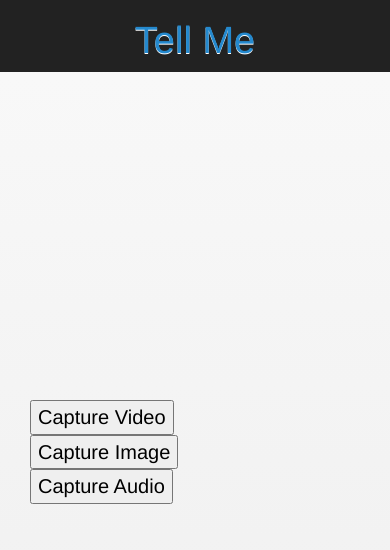
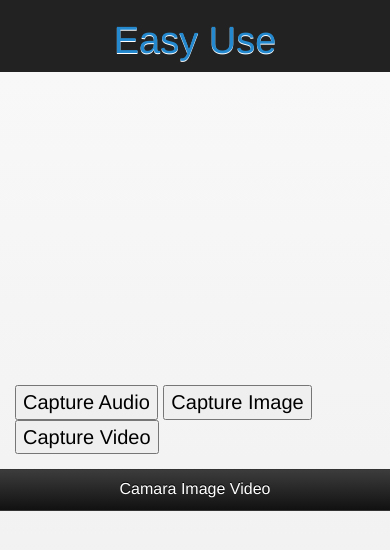
Before and after one commit to punkonrock/Test, a plain HTML site: page index.html in a window 390 px wide. Drawn offline with nearby package versions, Linux system fonts and the light colour scheme; some packages are replaced by stand-ins of ours.

Commit message:
Update index.html

```diff
--- a/index.html
+++ b/index.html
@@ -1,19 +1,30 @@
 <!DOCTYPE HTML>
 <html>
 <head>
-<meta name="viewport" content="width=device-width, initial-scale=1.0">
-<meta http-equiv="Content-type" content="text/html; charset=utf-8">
+
 <meta charset="utf-8">
+
 	<meta name="viewport" content="initial-scale=1.0, user-scalable=no">
+
 	<meta name="apple-mobile-web-app-capable" content="yes">
+
 	<meta name="apple-mobile-web-app-status-bar-style" content="black">
+
 	<link rel="stylesheet" href="css/jquery.mobile-1.3.1.min.css">
+
 	<script src="js/jquery-1.9.0.js"></script>
 	<script src="js/jquery.mobile-1.3.1.min.js"></script>
+
+	<!-- Extra Codiqa features -->
 	<script src="js/codiqa.ext.js"></script>
+	<!-- Extra Codiqa features -->
+
 	<link rel="stylesheet" href="css/codiqa.ext.css">
 
-<title>Testmid</title>
+   <title>Capture Photo</title>
+	<script type="text/javascript" charset="utf-8" src="cordova.js"></script>
+
+
 
     <script type="text/javascript" charset="utf-8" src="cordova.js"></script>
     <script type="text/javascript" src="https://maps.googleapis.com/maps/api/js?sensor=false"></script>
@@ -172,7 +183,7 @@ body {
 <body>
 <div class="navbar navbar-inverse navbar-static-top">
 		<div class="navbar-inner">
-			  <a class="brand" href="#" style="float:center"><center><h1>Tell Me</h1></center></a>
+			  <a class="brand" href="#" style="float:center"><center><h1>Easy Use</h1></center></a>
 		</div>
 	</div><br>
 
@@ -262,16 +273,17 @@ $(function(){
     }).appendTo("body");
 });
 </script>
+
 <div data-role="content">
 
-<div data-role="content">
+
 	<fieldset class="ui-grid">
- <button onclick="captureVideo();"data-role="button"  data-theme="b">Capture Video</button> <br>
- <button onclick="captureImage();"data-role="button"  data-theme="b">Capture Image</button> <br>
- <button onclick="captureAudio();"data-role="button"  data-theme="b">Capture Audio</button> <br>
+	    <button onclick="captureAudio();"data-role="button"  data-theme="b">Capture Audio</button>
+        <button onclick="captureImage();"data-role="button"  data-theme="b">Capture Image</button>
+        <button onclick="captureVideo();"data-role="button"  data-theme="b">Capture Video</button>
 		</fieldset>
- </div>
 
    </div>
+   <div data-role="footer"><h1>Camara Image Video</h1></div>
 </body>
 </html>
```
Lines whose indentation alone changed are shown as unchanged.
